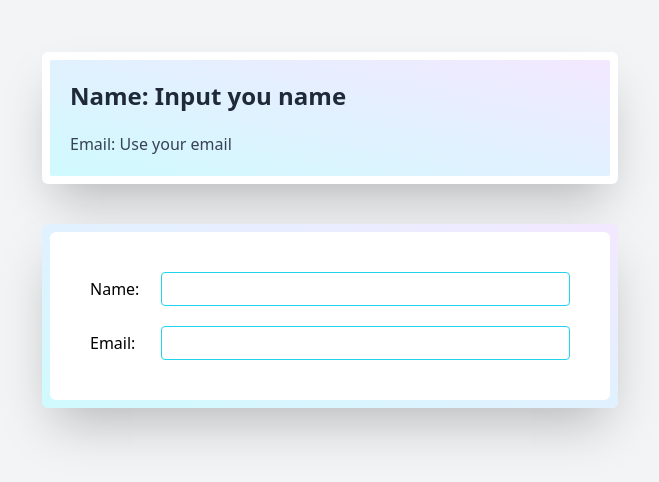
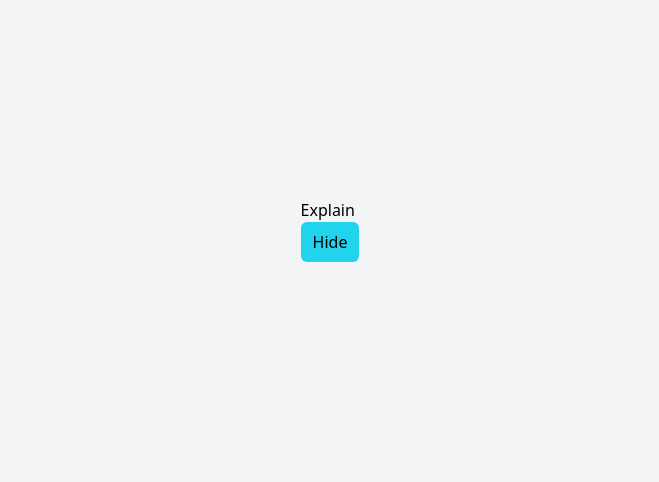
Before and after one commit to RayhanalKavey/useState-and-useEffect-concepts-and-example, a React (Create React App) app: page / in a window 1280 px wide. Shown: the part 170-652 px from the top of the page, without its empty margins (310-969 px from the left). Built offline with nearby package versions, Linux system fonts and the light colour scheme.

Commit message:
Setup useEffect lessons initial file.

```diff
--- a/src/App.js
+++ b/src/App.js
@@ -1,17 +1,25 @@
-import LessonOne from "./pages/LessonOne";
-import LessonTwo from "./pages/LessonTwo";
-import LessonThree from "./pages/LessonThree";
-import LessonFour from "./pages/LessonFour";
-import Explain from "./pages/Explain";
+import LessonOne from "./pages/useState/LessonOne";
+import LessonTwo from "./pages/useState/LessonTwo";
+import LessonThree from "./pages/useState/LessonThree";
+import LessonFour from "./pages/useState/LessonFour";
+import Explain from "./pages/useState/Explain";
+import ExplainUseEffect from "./pages/useEffect/ExplainUseEffect";
+import LessonOneUseEffect from "./pages/useEffect/LessonOneUseEffect";
+import LessonTwoUseEffect from "./pages/useEffect/LessonTwoUseEffect";
 
 function App() {
   return (
     <div className="h-screen flex justify-center items-center bg-gray-100">
+      {/* ParT useState */}
       {/* <LessonOne /> */}
       {/* <LessonTwo /> */}
       {/* <LessonThree /> */}
-      <LessonFour />
+      {/* <LessonFour /> */}
       {/* <Explain /> */}
+      {/* ParT useEffect */}
+      <ExplainUseEffect></ExplainUseEffect>
+      {/* <LessonOneUseEffect></LessonOneUseEffect> */}
+      {/* <LessonTwoUseEffect></LessonTwoUseEffect> */}
     </div>
   );
 }
--- /dev/null
+++ b/src/pages/useEffect/ExplainUseEffect.js
@@ -0,0 +1,21 @@
+import React, { useEffect, useState } from "react";
+
+function ExplainUseEffect() {
+  const [toggle, setToggle] = useState(true);
+
+  console.count("Render");
+
+  return (
+    <div>
+      {toggle && <h1>Explain</h1>}
+      <button
+        className="px-3 py-2 bg-cyan-400 rounded-md"
+        onClick={() => setToggle(!toggle)}
+      >
+        {toggle ? "Hide" : "Show"}
+      </button>
+    </div>
+  );
+}
+
+export default ExplainUseEffect;
--- /dev/null
+++ b/src/pages/useEffect/LessonOneUseEffect.js
@@ -0,0 +1,23 @@
+import React, { useEffect, useState } from "react";
+
+//* Initial Value & white screen issue (useState)
+
+function LessonOwoUseEffect() {
+  return (
+    <div className="flex flex-col items-center">
+      <div className="p-2 rounded-md shadow-2xl w-full max-w-5xl mx-5 bg-white">
+        <div className=" bg-gradient-to-tr to-purple-100 from-cyan-100 rounded-sm p-8">
+          <h1 className="text-2xl mb-5 font-bold text-gray-800">title</h1>
+          <p className="text-gray-700">body</p>
+        </div>
+      </div>
+      <div className="mt-10">
+        <button className="px-3 py-2 bg-gradient-to-tr to-purple-100 from-cyan-100 rounded-md border-4 border-white">
+          New post
+        </button>
+      </div>
+    </div>
+  );
+}
+
+export default LessonOwoUseEffect;
--- /dev/null
+++ b/src/pages/useEffect/LessonTwoUseEffect.js
@@ -0,0 +1,13 @@
+import React, { useEffect, useState } from "react";
+
+function LessonTwoUseEffect() {
+  return (
+    <div>
+      <h1 className="text-9xl font-bold bg-clip-text text-transparent bg-gradient-to-tr from-purple-400 to-cyan-400">
+        time
+      </h1>
+    </div>
+  );
+}
+
+export default LessonTwoUseEffect;
```
Also changed, not shown: src/pages/useState/Explain.js (renamed from src/pages/Explain.js), src/pages/useState/LessonFour.js (renamed from src/pages/LessonFour.js), src/pages/useState/LessonOne.js (renamed from src/pages/LessonOne.js), src/pages/useState/LessonThree.js (renamed from src/pages/LessonThree.js), src/pages/useState/LessonTwo.js (renamed from src/pages/LessonTwo.js).
